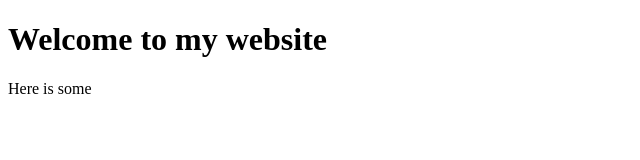
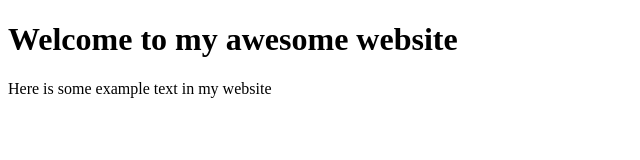
Before and after one commit to emmanuelfinapri/static-site, a plain HTML site: page index.html in a window 1280 px wide. Shown: the whole page, without its empty margins (0-640 px from the left). Drawn offline with Linux system fonts and the light colour scheme.

Commit message:
Modified index.html

```diff
--- a/index.html
+++ b/index.html
@@ -3,7 +3,7 @@
     <title>My Website</title>
 </head>
 <body>
-    <h1>Welcome to my website</h1>
-    <p>Here is some</p>
+    <h1>Welcome to my awesome website</h1>
+        <p>Here is some example text in my website</p>
 </body>
 </html>
```
